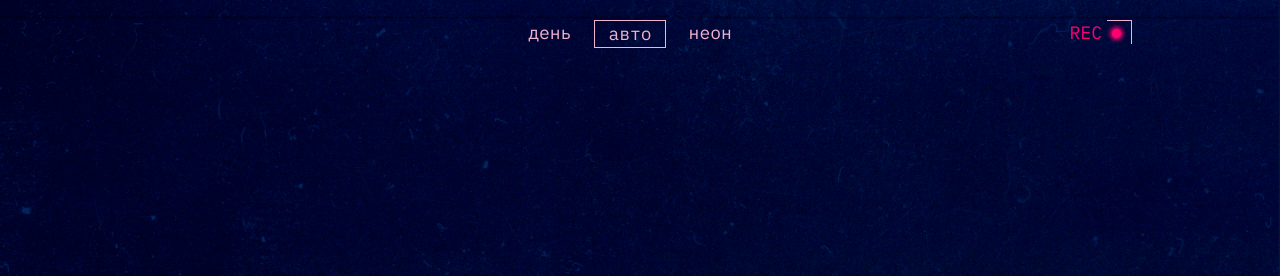
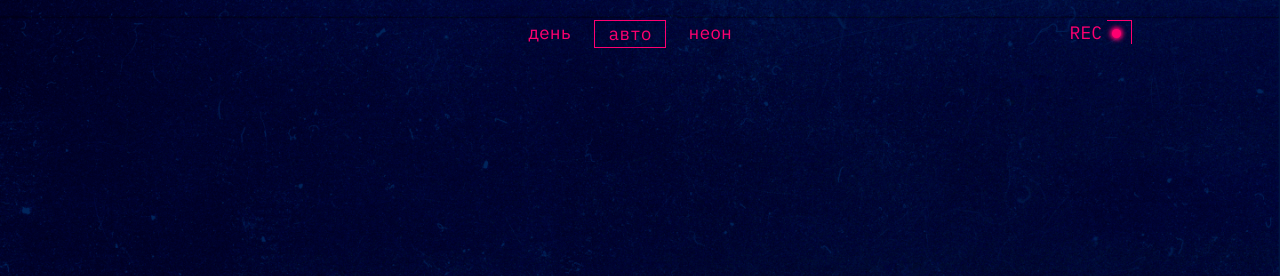
Before and after one commit to Mikuuulina/slozhno-sosredotochitsya-fd, a plain HTML site: page index.html in a window 1280 px wide. Shown: the top 276 px of the page. Drawn offline with Linux system fonts and the light colour scheme.

Commit message:
proverka-4

```diff
--- a/styles/style.css
+++ b/styles/style.css
@@ -317,7 +317,7 @@
 
 /*Для светлой темы*/
 
-.header__theme-menu-button,
+/*.header__theme-menu-button,
 .section__title {
   color: var(--text-color);
 }
@@ -333,7 +333,7 @@
 .decorated-zone::before,
 .decorated-zone::after {
   --title-decor: var(--text-color);
-}
+}*/
 
 
 @media (width >= 768px) {
```
